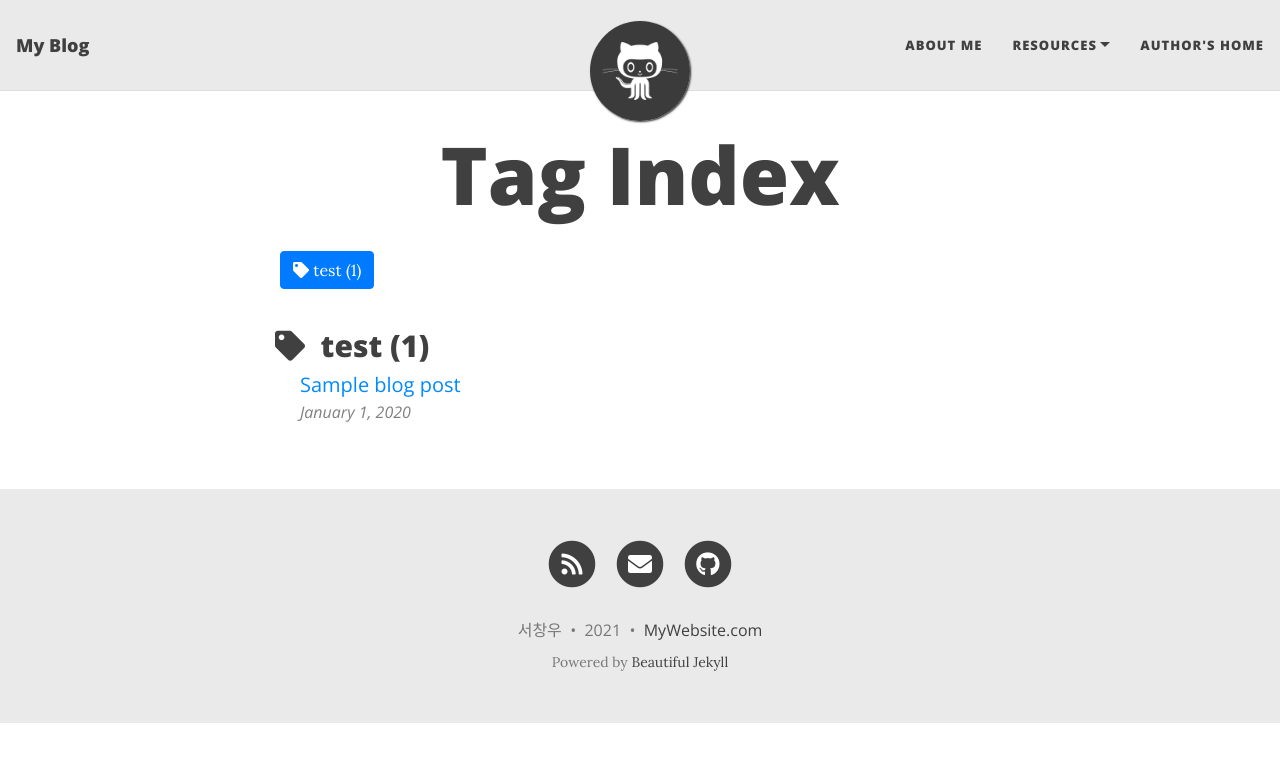
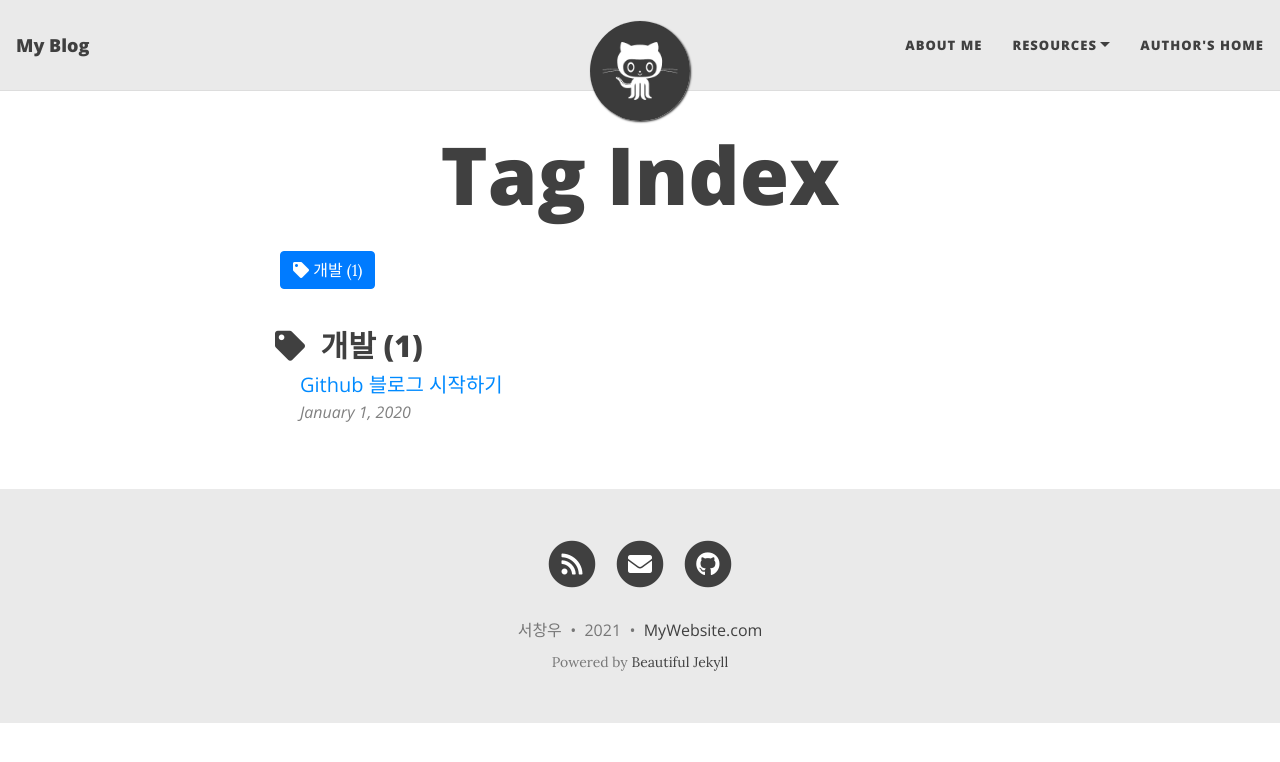
Before and after one commit to scw3812/scw3812.github.io, a Jekyll site: the page built from tags.html, in a window 1280 px wide. Shown: the top 762 px of the page. Built offline with Jekyll 4.4.1, drawn with Linux system fonts in a browser that asks for light colours; nearby versions of some CDN libraries; some of the changed lines change nothing that is shown.

Commit message:
Update 2020-01-01-test-markdown.md

````diff
--- a/_posts/2020-01-01-test-markdown.md
+++ b/_posts/2020-01-01-test-markdown.md
@@ -1,78 +1,10 @@
 ---
 layout: post
-title: Sample blog post
-subtitle: Each post also has a subtitle
-cover-img: https://res.cloudinary.com/practicaldev/image/fetch/s--i_sb3chq--/c_imagga_scale,f_auto,fl_progressive,h_900,q_auto,w_1600/https://thepracticaldev.s3.amazonaws.com/i/fk0849hvg2rt13bpqhjy.jpg
-thumbnail-img: https://res.cloudinary.com/practicaldev/image/fetch/s--i_sb3chq--/c_imagga_scale,f_auto,fl_progressive,h_900,q_auto,w_1600/https://thepracticaldev.s3.amazonaws.com/i/fk0849hvg2rt13bpqhjy.jpg
-tags: [test]
-comments: true
+title: Github 블로그 시작하기
+subtitle: Jekyll을 활용한 Github 블로그 만들기
+cover-img: /assets/img/path.jpg
+thumbnail-img: https://media.vlpt.us/images/cyongchoi/post/9f4a8b71-bdf4-4266-b25c-40fc5e29d761/asasf.png
+tags: [개발]
 ---
 
-This is a demo post to show you how to write blog posts with markdown.  I strongly encourage you to [take 5 minutes to learn how to write in markdown](https://markdowntutorial.com/) - it'll teach you how to transform regular text into bold/italics/headings/tables/etc.
-
-**Here is some bold text**
-
-## Here is a secondary heading
-
-Here's a useless table:
-
-| Number | Next number | Previous number |
-| :------ |:--- | :--- |
-| Five | Six | Four |
-| Ten | Eleven | Nine |
-| Seven | Eight | Six |
-| Two | Three | One |
-
-
-How about a yummy crepe?
-
-![Crepe](https://s3-media3.fl.yelpcdn.com/bphoto/cQ1Yoa75m2yUFFbY2xwuqw/348s.jpg)
-
-It can also be centered!
-
-![Crepe](https://s3-media3.fl.yelpcdn.com/bphoto/cQ1Yoa75m2yUFFbY2xwuqw/348s.jpg){: .mx-auto.d-block :}
-
-Here's a code chunk:
-
-~~~
-var foo = function(x) {
-  return(x + 5);
-}
-foo(3)
-~~~
-
-And here is the same code with syntax highlighting:
-
-```javascript
-var foo = function(x) {
-  return(x + 5);
-}
-foo(3)
-```
-
-And here is the same code yet again but with line numbers:
-
-{% highlight javascript linenos %}
-var foo = function(x) {
-  return(x + 5);
-}
-foo(3)
-{% endhighlight %}
-
-## Boxes
-You can add notification, warning and error boxes like this:
-
-### Notification
-
-{: .box-note}
-**Note:** This is a notification box.
-
-### Warning
-
-{: .box-warning}
-**Warning:** This is a warning box.
-
-### Error
-
-{: .box-error}
-**Error:** This is an error box.
+Github 블로그
````
